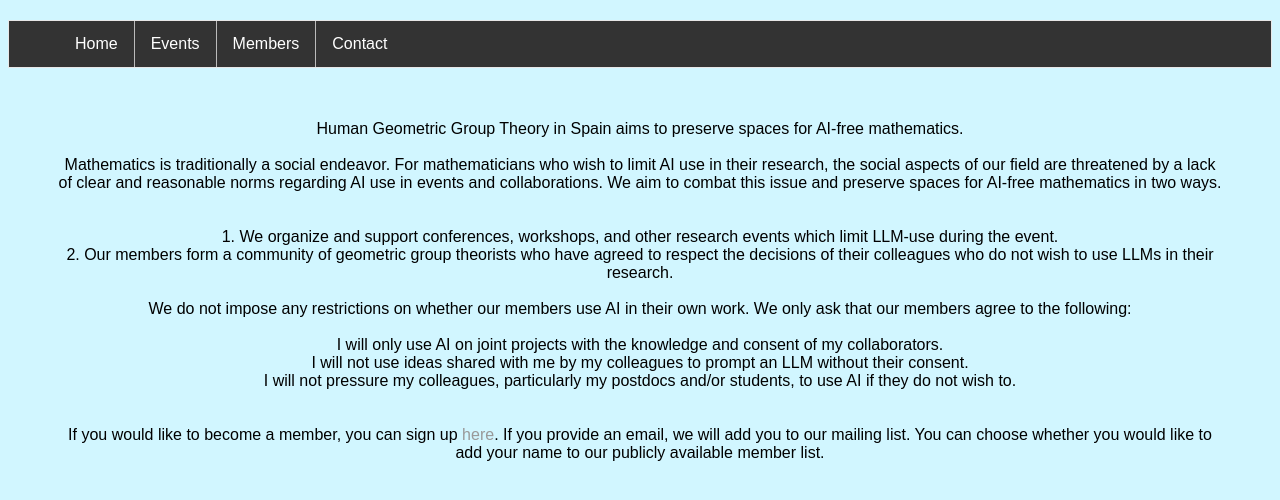
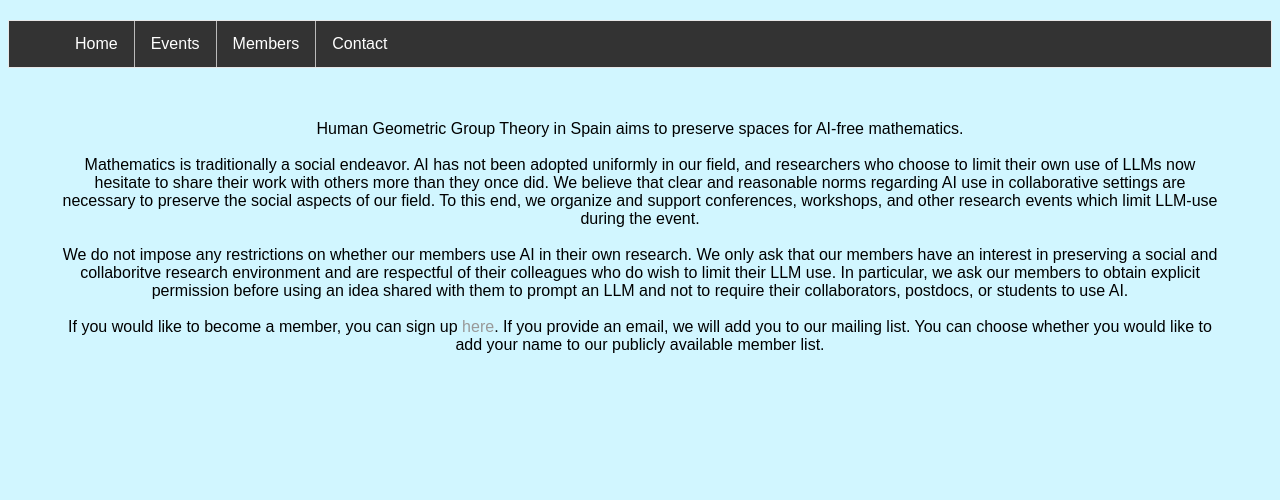
Before and after one commit to Human-GGT-In-Spain/Human-GGT-In-Spain.github.io, a plain HTML site: page index.html in a window 1280 px wide. Shown: the part 60-560 px from the top of the page. Drawn offline with nearby package versions, Linux system fonts and the light colour scheme; a web font is replaced by a local one.

Commit message:
Revise the mission statement a bit

```diff
--- a/index.html
+++ b/index.html
@@ -183,19 +183,10 @@ var val = a = Math.floor((Math.random() * 4) + 1),
 <br>
 Human Geometric Group Theory in Spain aims to preserve spaces for AI-free mathematics.
 <br><br>
-Mathematics is traditionally a social endeavor. For mathematicians who wish to limit AI use in their research, the social aspects of our field are threatened by a lack of clear and reasonable norms regarding AI use in events and collaborations. We aim to combat this issue and preserve spaces for AI-free mathematics in two ways.
-<br>
+Mathematics is traditionally a social endeavor. AI has not been adopted uniformly in our field, and researchers who choose to limit their own use of LLMs now hesitate to share their work with others more than they once did. We believe that clear and reasonable norms regarding AI use in collaborative settings are necessary to preserve the social aspects of our field. To this end, we organize and support conferences, workshops, and other research events which limit LLM-use during the event.
+<br><br>
+We do not impose any restrictions on whether our members use AI in their own research. We only ask that our members have an interest in preserving a social and collaboritve research environment and are respectful of their colleagues who do wish to limit their LLM use. In particular, we ask our members to obtain explicit permission before using an idea shared with them to prompt an LLM and not to require their collaborators, postdocs, or students to use AI.
 	<br><br>
-		1. We organize and support conferences, workshops, and other research events which limit LLM-use during the event.
-		<br>
-		2. Our members form a community of geometric group theorists who have agreed to respect the decisions of their colleagues who do not wish to use LLMs in their research.
-<br><br>
-We do not impose any restrictions on whether our members use AI in their own work. We only ask that our members agree to the following:
-	<br><br>
-	I will only use AI on joint projects with the knowledge and consent of my collaborators.<br>
-	I will not use ideas shared with me by my colleagues to prompt an LLM without their consent.<br>
-	I will not pressure my colleagues, particularly my postdocs and/or students, to use AI if they do not wish to.<br>
-<br><br>
 If you would like to become a member, you can sign up <a href="https://docs.google.com/forms/d/e/1FAIpQLSf0PHoJvQ7yLb3qAEKCtvQnrny0n04zUszjm1ksyFhgvbHOzw/viewform?usp=header">here</a>. If you provide an email, we will add you to our mailing list. You can choose whether you would like to add your name to our publicly available member list.
  </p>
 <br>
```
